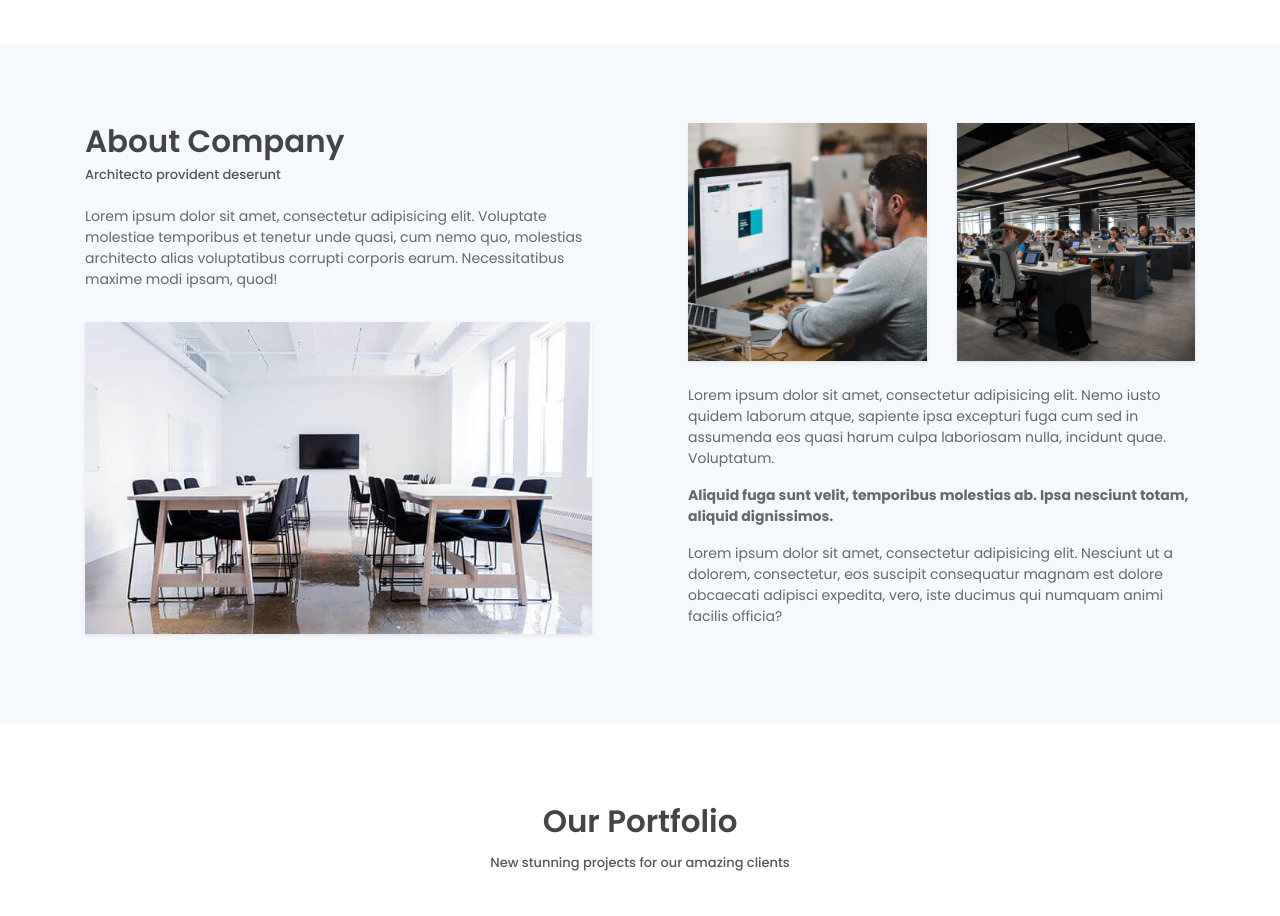
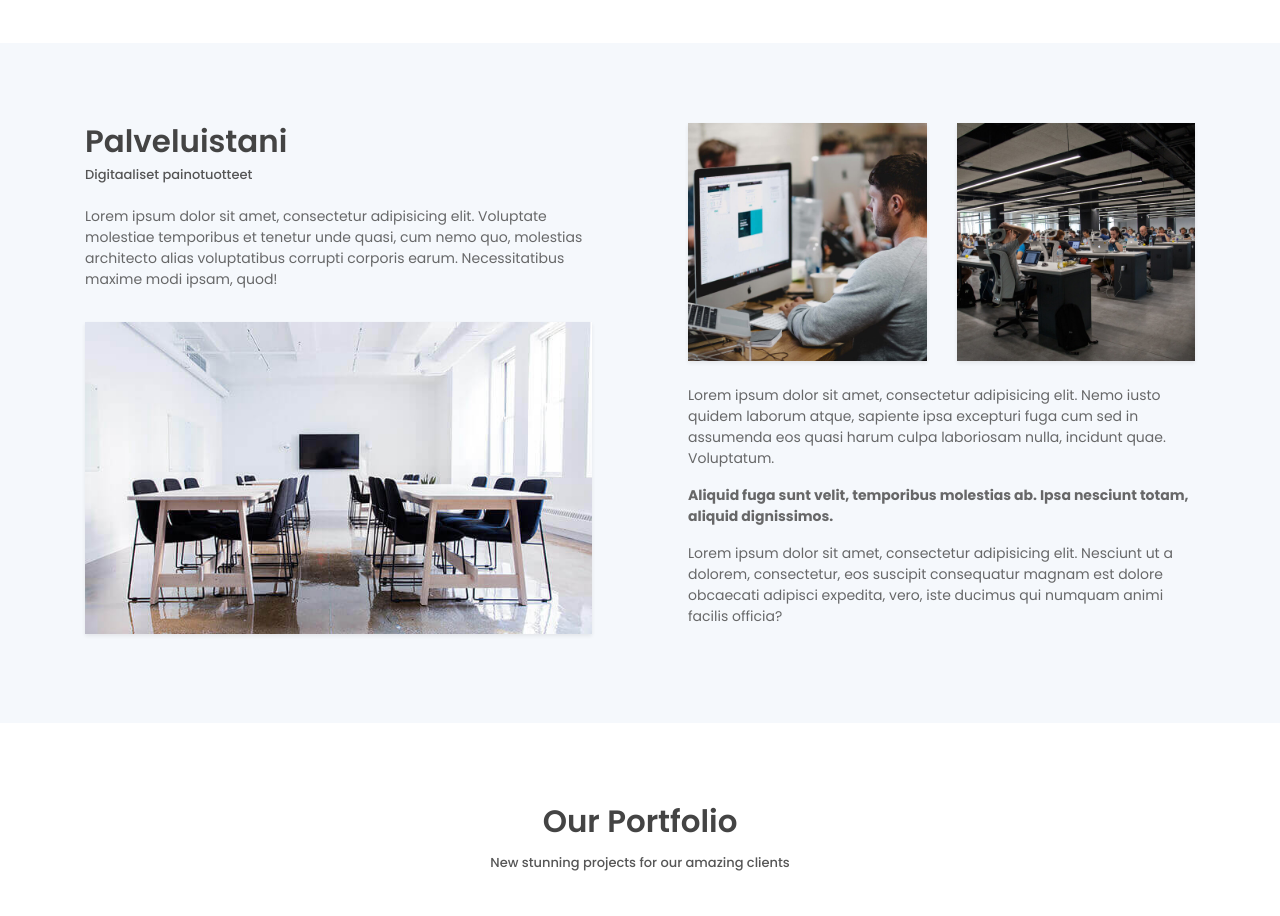
Before and after one commit to NorthJussi/yessies1, a plain HTML site: page public_html/index.html in a window 1280 px wide. Shown: the part 1200-2116 px from the top of the page. Drawn offline with Linux system fonts and the light colour scheme.

Commit message:
Update index.html

```diff
--- a/public_html/index.html
+++ b/public_html/index.html
@@ -104,8 +104,8 @@
         <div class="container">
             <div class="row justify-content-between">
                 <div class="col-md-6 pr-md-5 mb-4 mb-md-0">
-                    <h6 class="section-title mb-0">About Company</h6>
-                    <h6 class="section-subtitle mb-4">Architecto provident deserunt</h6>
+                    <h6 class="section-title mb-0">Palveluistani</h6>
+                    <h6 class="section-subtitle mb-4">Digitaaliset painotuotteet</h6>
                     <p >Lorem ipsum dolor sit amet, consectetur adipisicing elit. Voluptate molestiae temporibus et tenetur unde quasi, cum nemo quo, molestias architecto alias voluptatibus corrupti corporis earum. Necessitatibus maxime modi ipsam, quod!</p>
                     <img src="assets/imgs/about.jpg" alt="" class="w-100 mt-3 shadow-sm">
                 </div>
```
